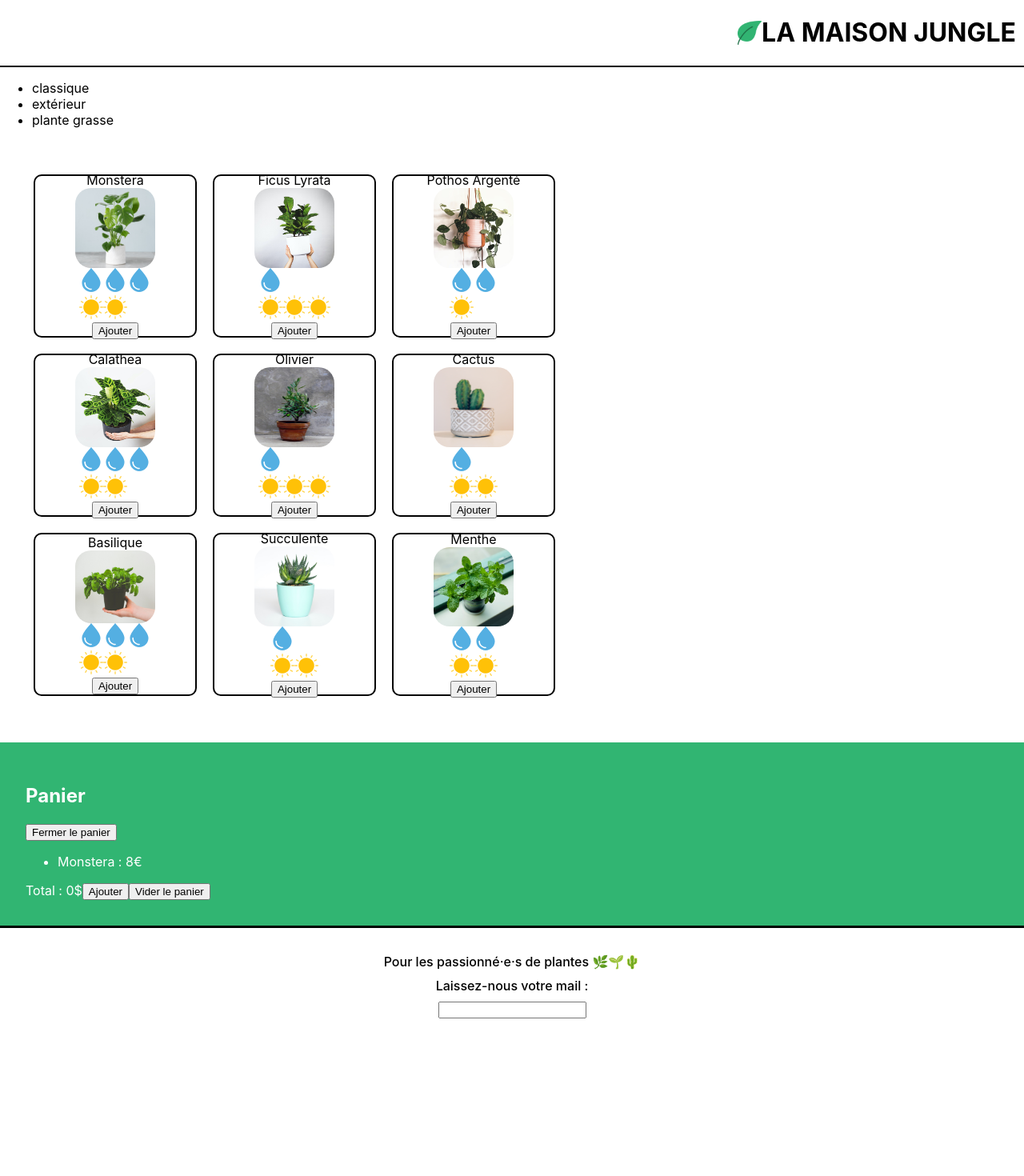
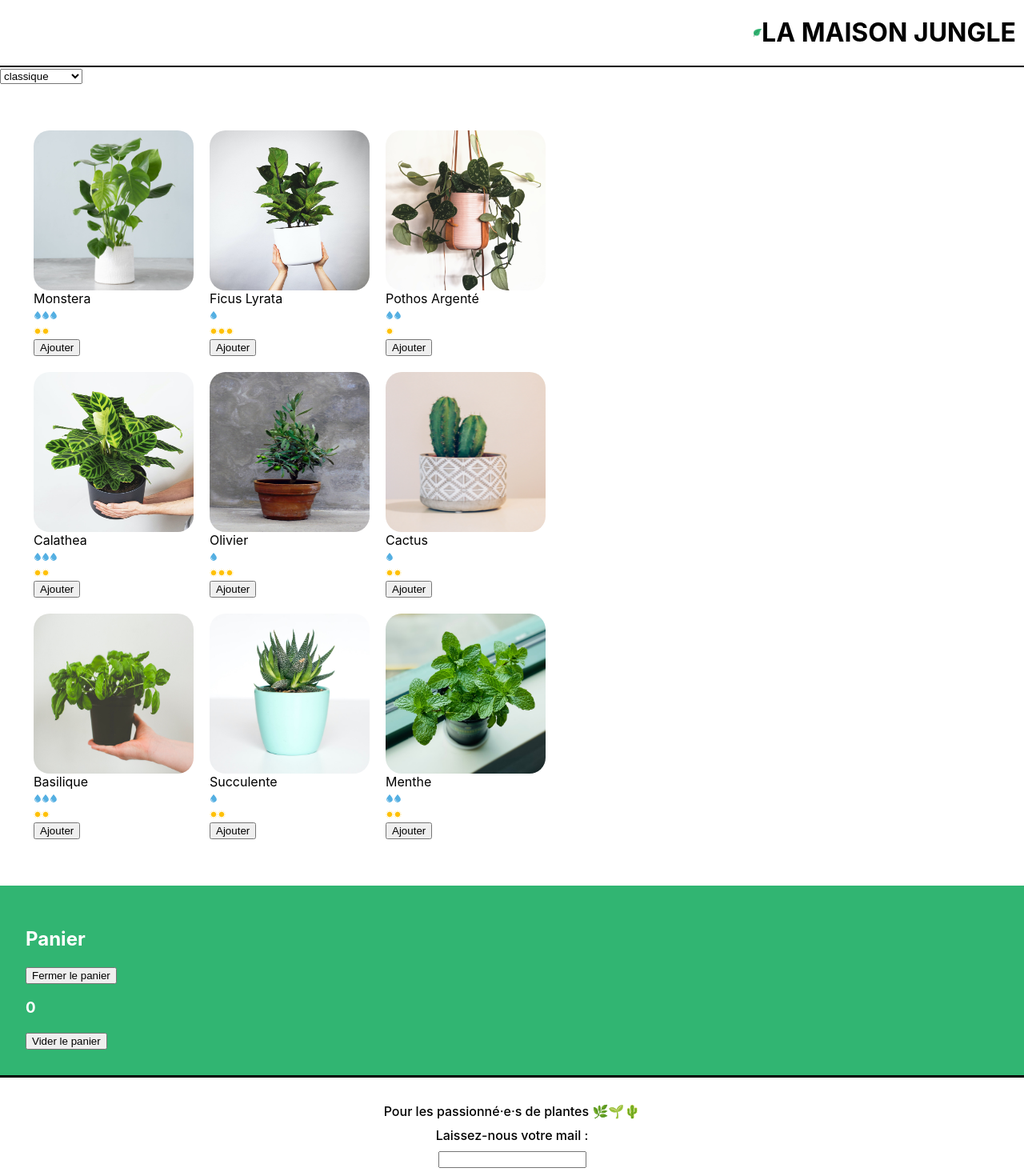
Before and after one commit to jimlecracken13/ReactSimpleTest, a React (Create React App) app: page / in a window 1280 px wide. Shown: the top 1470 px of the page at 80% size. Before the commit the page ends 1305 px from the top, so only its background shows below. Built offline with nearby package versions, Linux system fonts and the light colour scheme.

Commit message:
Categorie composant ok

```diff
--- a/src/components/App.js
+++ b/src/components/App.js
@@ -2,13 +2,16 @@ import Banner from "./Banner";
 import Cart from "./Cart";
 import ShoppingList from "./ShoppingList"
 import Footer from "./Footer";
-import React, { useState } from "react";
+import Categories from "./Categories";
+import { useState } from "react";
 function App() {
   const [cart, updateCart]= useState([])
+  const [categorie, setCategorie]=useState("classique")
   return (
     <>
       <Banner />
-      <ShoppingList cart={cart} updateCart={updateCart}/>
+      <Categories categorie={categorie} setCategorie={setCategorie}/>
+      <ShoppingList cart={cart} updateCart={updateCart} categorie={categorie}/>
       <Cart cart={cart} updateCart={updateCart}/>
       <Footer></Footer>
     </>
--- a/src/components/CareScale.js
+++ b/src/components/CareScale.js
@@ -3,35 +3,12 @@ import sun from '../assets/sun.svg'
 import "../styles/CareScale.css"
 function handleClick (careType, scaleValue){
 
-    if(careType === "light")
-    {
-        if(scaleValue === 1)
-        {
-            alert(`necessite peu de lumière`)
-        }
-        if(scaleValue === 2)
-        {
-            alert(`necessite modérement de la lumière`)
-        }
-        if(scaleValue === 3)
-        {
-            alert(`necessite beaucoup de lumière`)
-        }
+    const intensite = {
+        1: "peu",
+        2: "modérement",
+        3: "beacoup"
     }
-    else{
-        if(scaleValue === 1)
-        {
-            alert(`necessite peu d'eau `)
-        }
-        if(scaleValue === 2)
-        {
-            alert(`necessite modérement de l'eau `)
-        }
-        if(scaleValue === 3)
-        {
-            alert(`necessite beaucoup d'eau`)
-        }
-    }
+    alert(`necessite ${intensite[scaleValue]} ${careType === "light"? "de lumière": " d'eau "}`)
 }
 function CareScale({careType, scaleValue})
 {
--- a/src/components/Cart.js
+++ b/src/components/Cart.js
@@ -1,29 +1,37 @@
 import { useState } from "react";
 import "../styles/Cart.css";
-const Cart = ({cart, updateCart}) => {
-  const [isOpen, setIsOpen] = useState(true)
-  const monsteraPrice = 8;
+const Cart = ({ cart, updateCart }) => {
+  const [isOpen, setIsOpen] = useState(true);
+  let total = cart.reduce((accu, plant) => accu + plant.amont * plant.price, 0);
   return isOpen ? (
     <div className="lmj-cart">
       <h2>Panier</h2>
-      <button onClick={() => setIsOpen(false)}
-        className='lmj-cart-toggle-button'>Fermer le panier</button>
+      <button
+        onClick={() => setIsOpen(false)}
+        className="lmj-cart-toggle-button"
+      >
+        Fermer le panier
+      </button>
       <ul>
-        <li>Monstera : {monsteraPrice}€</li>
+        {cart.map((plant) => (
+          <li key={`${plant.id}`}>
+            {plant.name} prix:{plant.price} quantité:{plant.amont}
+          </li>
+        ))}
       </ul>
-      Total : {monsteraPrice * cart}$
-      <button onClick={() => updateCart(cart + 1)}>Ajouter</button>
-      <button onClick={()=> updateCart(0)}>Vider le panier</button>
+      <h3>{total}</h3>
+      <button onClick={() => updateCart([])}>Vider le panier</button>
     </div>
-  ): (
-        <div className='lmj-cart-closed'>
-            <button onClick={()=>setIsOpen(true)}
-            className='lmj-cart-toggle-button'
-            >Ouvrir le panier</button>
-        </div>
-
-
-  )
+  ) : (
+    <div className="lmj-cart-closed">
+      <button
+        onClick={() => setIsOpen(true)}
+        className="lmj-cart-toggle-button"
+      >
+        Ouvrir le panier
+      </button>
+    </div>
+  );
 };
 
 export default Cart;
--- /dev/null
+++ b/src/components/Categories.jsx
@@ -0,0 +1,19 @@
+import plantlist from "../datas/plantList";
+const Categorie = ({categorie, setCategorie}) => {
+  const listCategori = [
+    ...new Set(plantlist.map((element) => element.category)),
+  ];
+
+  return (
+    <div>
+      <select name="categorie" id="categorie" value={categorie}
+          onChange={(event)=>setCategorie(event.target.value)}>
+        {listCategori.map((category, index) => (
+          <option key={`${index}-${category}`}>{category}</option>
+        ))}
+        {console.log(categorie)}
+      </select>
+    </div>
+  );
+};
+export default Categorie;
--- a/src/components/PlantItems.js
+++ b/src/components/PlantItems.js
@@ -1,20 +1,35 @@
 import CareScale from "./CareScale";
 import "../styles/PlantItems.css";
 
-const PlantItems = ({ plant, cart, updateCart }) => {
-
+const addToCart = (cart, plant, updateCart) => {
+  //try to find if plant existe
+  const currentPlant = cart.find((element) => element.name === plant.name);
+  if (currentPlant) {
+    const otherPlants = cart.filter((element) => element.name !== plant.name);
+    updateCart([
+      ...otherPlants,
+      { ...currentPlant, amont: currentPlant.amont + 1 },
+    ]);
+  } else {
+    updateCart([
+      ...cart,
+      { id: plant.id, name: plant.name, price: plant.price, amont: 1 },
+    ]);
+  }
+};
+const PlantItems = ({ plant, cart, updateCart}) => {
   return (
     <li key={plant.id} className="lmj-plant-item">
-      {plant.name}
       <img src={plant.cover} alt="cover" className="lmj-plant-item-cover " />
       {plant.isSpecialOffer && <div>soldes</div>}
-      <div >
+      {plant.name}
+      <div>
         <CareScale careType="water" scaleValue={plant.water} />
         <CareScale careType="light" scaleValue={plant.light} />
+        <button onClick={() => addToCart(cart, plant, updateCart)}>
+          Ajouter
+        </button>
       </div>
-      <button onClick={()=>updateCart(cart+1)}>
-        Ajouter
-      </button>
     </li>
   );
 };
--- a/src/components/ShoppingList.js
+++ b/src/components/ShoppingList.js
@@ -1,23 +1,16 @@
-import plantlist from "../datas/plantList";
 import PlantItems from './PlantItems'
 import "../styles/ShoppingList.css";
+import plantlist from "../datas/plantList";
+const ShoppingList = ({cart, updateCart, categorie}) => {
 
-const ShoppingList = ({cart, updateCart}) => {
-  const listCategori = [
-    ...new Set(plantlist.map((element) => element.category)),
-  ];
 
   return (
     <div>
-      <ul>
-        {listCategori.map((category, index) => (
-          <li key={`${index}-${category}`}>{category}</li>
-        ))}
-      </ul>
+
       <ul className='lmj-plant-list'>
         {
             plantlist.map((plant)=>(
-              <PlantItems plant={plant} cart={cart} updateCart={updateCart}/>
+              <PlantItems plant={plant} cart={cart} updateCart={updateCart} categorie={categorie}/>
             ))
         }
       </ul>
--- a/src/datas/plantList.js
+++ b/src/datas/plantList.js
@@ -15,6 +15,7 @@ export const plantList = [
 		id: '1ed',
 		light: 2,
 		water: 3,
+		price: 15,
 		cover: monstera
 	},
 	{
@@ -23,6 +24,7 @@ export const plantList = [
 		id: '2ab',
 		light: 3,
 		water: 1,
+		price: 18,
 		cover: lyrata
 	},
 
@@ -32,6 +34,7 @@ export const plantList = [
 		id: '3sd',
 		light: 1,
 		water: 2,
+		price: 20,
 		cover: pothos
 	},
 	{
@@ -40,6 +43,7 @@ export const plantList = [
 		id: '4kk',
 		light: 2,
 		water: 3,
+		price: 30,
 		cover: calathea
 	},
 	{
@@ -48,6 +52,7 @@ export const plantList = [
 		id: '5pl',
 		light: 3,
 		water: 1,
+		price: 25,
 		cover: olivier
 	},
 
@@ -57,6 +62,7 @@ export const plantList = [
 		id: '8fp',
 		light: 2,
 		water: 1,
+		price: 14,
 		cover: cactus
 	},
 	{
@@ -65,6 +71,7 @@ export const plantList = [
 		id: '7ie',
 		light: 2,
 		water: 3,
+		price: 12,
 		cover: basil
 	},
 	{
@@ -73,6 +80,7 @@ export const plantList = [
 		id: '9vn',
 		light: 2,
 		water: 1,
+		price: 16,
 		cover: succulent
 	},
 
@@ -82,6 +90,7 @@ export const plantList = [
 		id: '6uo',
 		light: 2,
 		water: 2,
+		price: 15,
 		cover: mint
 	}
 ]
--- a/src/styles/CareScale.css
+++ b/src/styles/CareScale.css
@@ -1,4 +1,4 @@
 .lmj-logo{
-    width: 30px;
-    height: 30px;
+    width: 10px;
+    height: 10px;
 }
--- a/src/styles/PlantItems.css
+++ b/src/styles/PlantItems.css
@@ -1,6 +1,6 @@
 .lmj-plant-item-cover {
-	height: 100px;
-	width: 100px;
+	height: 200px;
+	width: 200px;
 	border-radius: 20px;
 }
 
--- a/src/styles/ShoppingList.css
+++ b/src/styles/ShoppingList.css
@@ -7,19 +7,6 @@
 	max-width: 800px;
 }
 
-.lmj-plant-item
-{
-	border: solid 2px black;
-	border-radius: 10px;
-	height: 200px;
-	width: 200px;
-	margin: 10px;
-	display: flex;
-	align-items: center;
-	justify-content: center;
-	flex-direction: column;
-	position: relative;
-}
 
 .lmj-sales
 {
```
